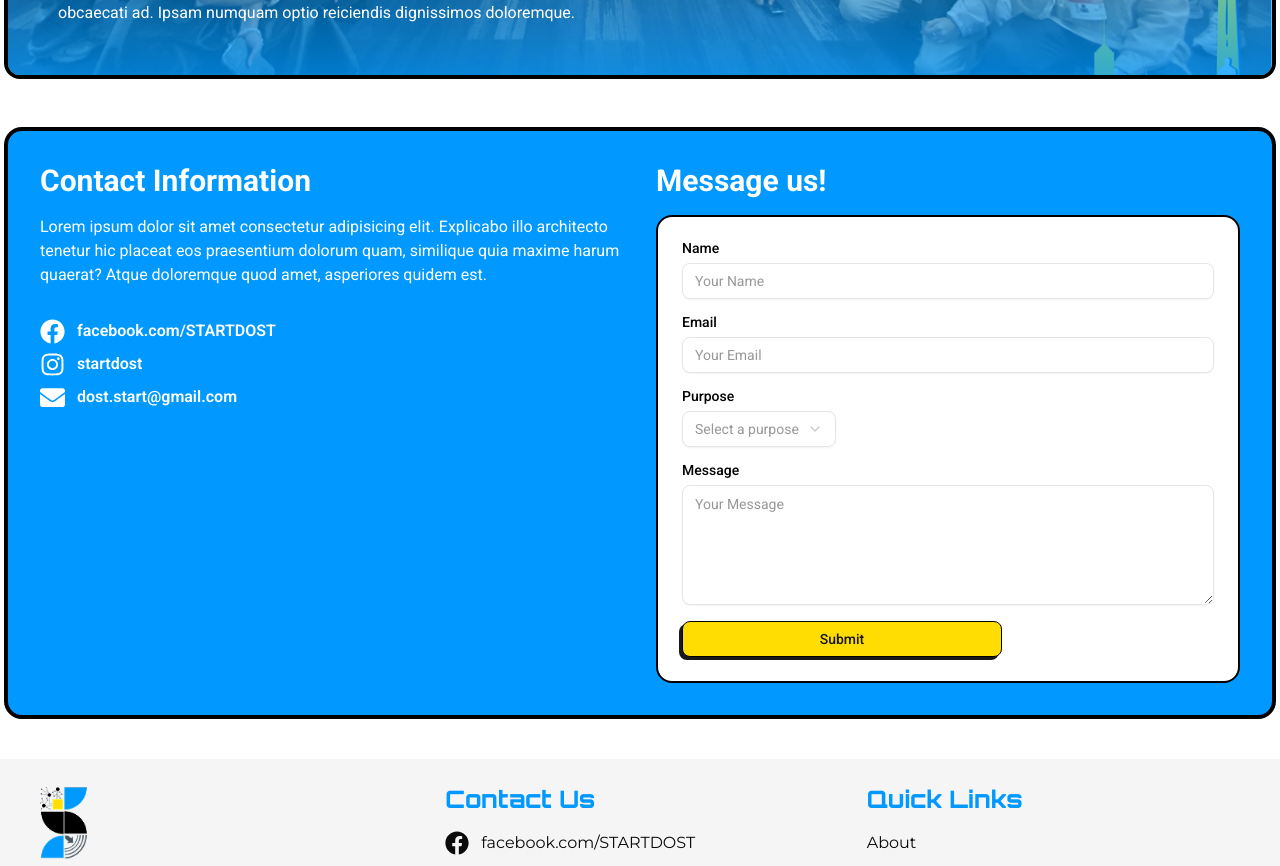
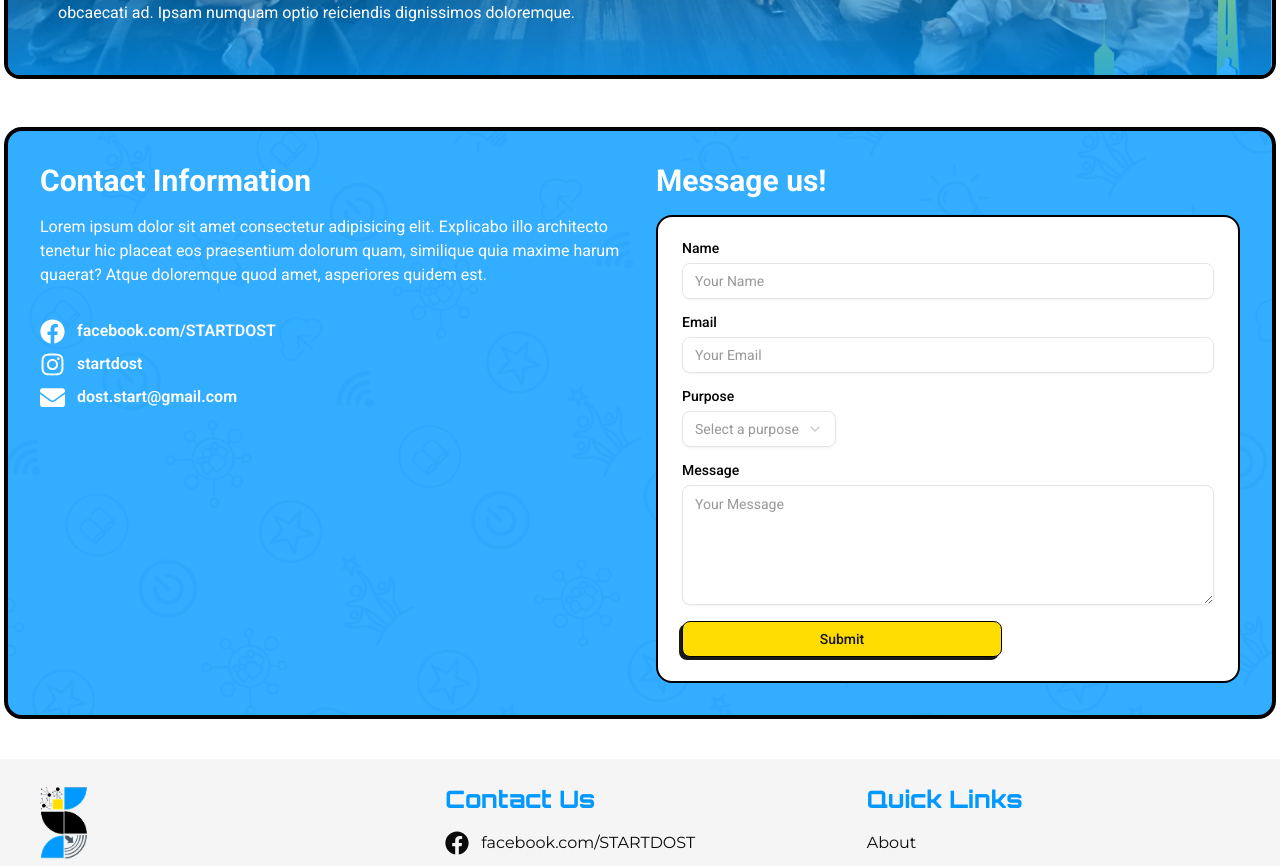
Before and after one commit to dost-start/dost-start-website, a Next.js app: page /contact-us in a window 1280 px wide. Shown: the part 660-1526 px from the top of the page. Built offline with nearby package versions, Linux system fonts and the light colour scheme.

Commit message:
fix(ContactUs): enhance layout with background texture and improve z-index for better visibility

```diff
--- a/src/app/contact-us/page.tsx
+++ b/src/app/contact-us/page.tsx
@@ -11,11 +11,7 @@
       <PageTitle text="Contact Us" />
 
       <section className="mb-12 relative rounded-2xl border-4 z-10 overflow-hidden">
-        <Image
-          src={image}
-          alt="Contact Us"
-          className="object-cover"
-        />
+        <Image src={image} alt="Contact Us" className="object-cover" />
         <div className="absolute bottom-0 left-0 w-full h-1/2 bg-gradient-to-t from-primary/80 to-transparent" />
         <div className="absolute z-50 text-white bottom-[50px] left-[50px]">
           <h2 className=" hidden lg:block lg:text-4xl font-bold">Reach Us!</h2>
@@ -29,8 +25,17 @@
       </section>
 
       <section>
-        <StartDiv className="bg-primary border-4 grid grid-cols-1 md:grid-cols-2 gap-8">
-          <div>
+        <StartDiv className="bg-primary border-4 grid grid-cols-1 md:grid-cols-2 gap-8 relative overflow-hidden z-50">
+          <div
+            className="h-full w-full absolute start-0 top-0 object-cover z-0"
+            style={{
+              backgroundImage: "url(/texture.png)",
+              backgroundSize: "cover",
+              backgroundPosition: "center",
+              opacity: 0.2,
+            }}
+          ></div>
+          <div className="z-10">
             <h2 className="text-3xl font-bold mb-4">Contact Information</h2>
             <p className="mb-8">
               Lorem ipsum dolor sit amet consectetur adipisicing elit. Explicabo
@@ -52,7 +57,7 @@
               ))}
             </ul>
           </div>
-          <div>
+          <div className="z-10">
             <h2 className="text-3xl font-bold mb-4">Message us!</h2>
             <ContactForm />
           </div>
```
